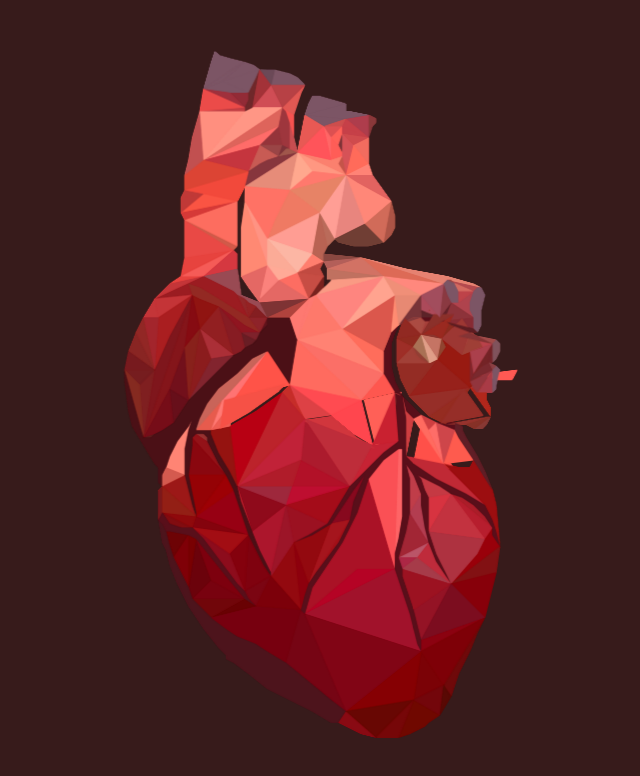
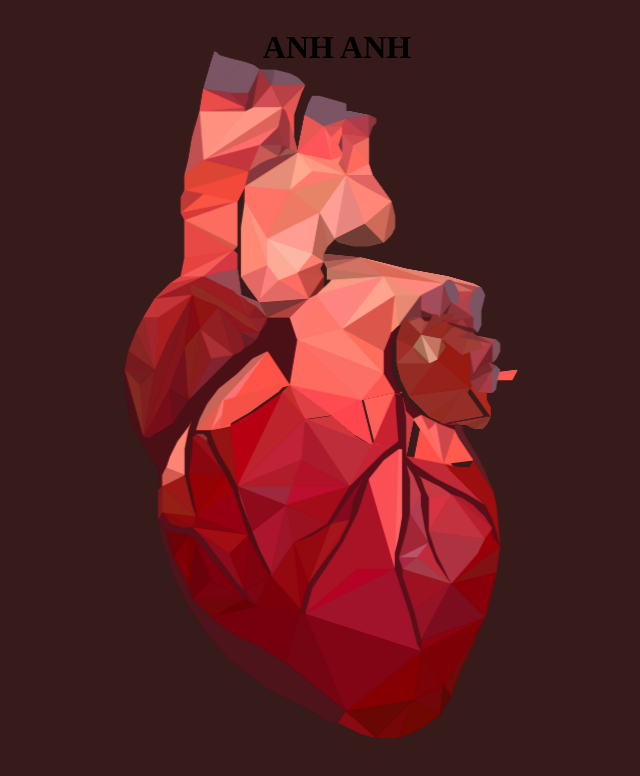
Before and after one commit to VKH2801/Heart1, a plain HTML site: page index.html in a window 1280 px wide. Shown: the whole page, without its empty margins (311-951 px from the left). Drawn offline with Linux system fonts and the light colour scheme.

Commit message:
Adding h1 tag

```diff
--- a/index.html
+++ b/index.html
@@ -621,5 +621,6 @@
 
 
      </section>
+     <h1>ANH ANH</h1>
 </body>
 </html>
```
